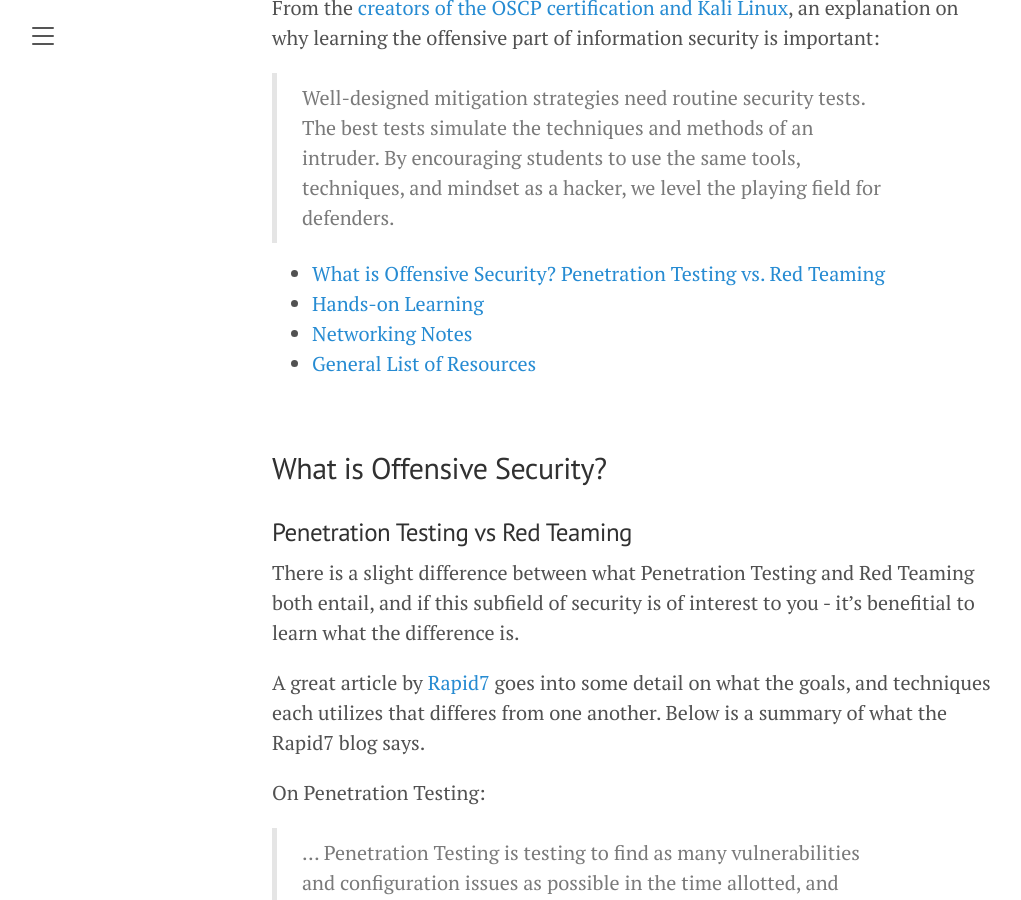
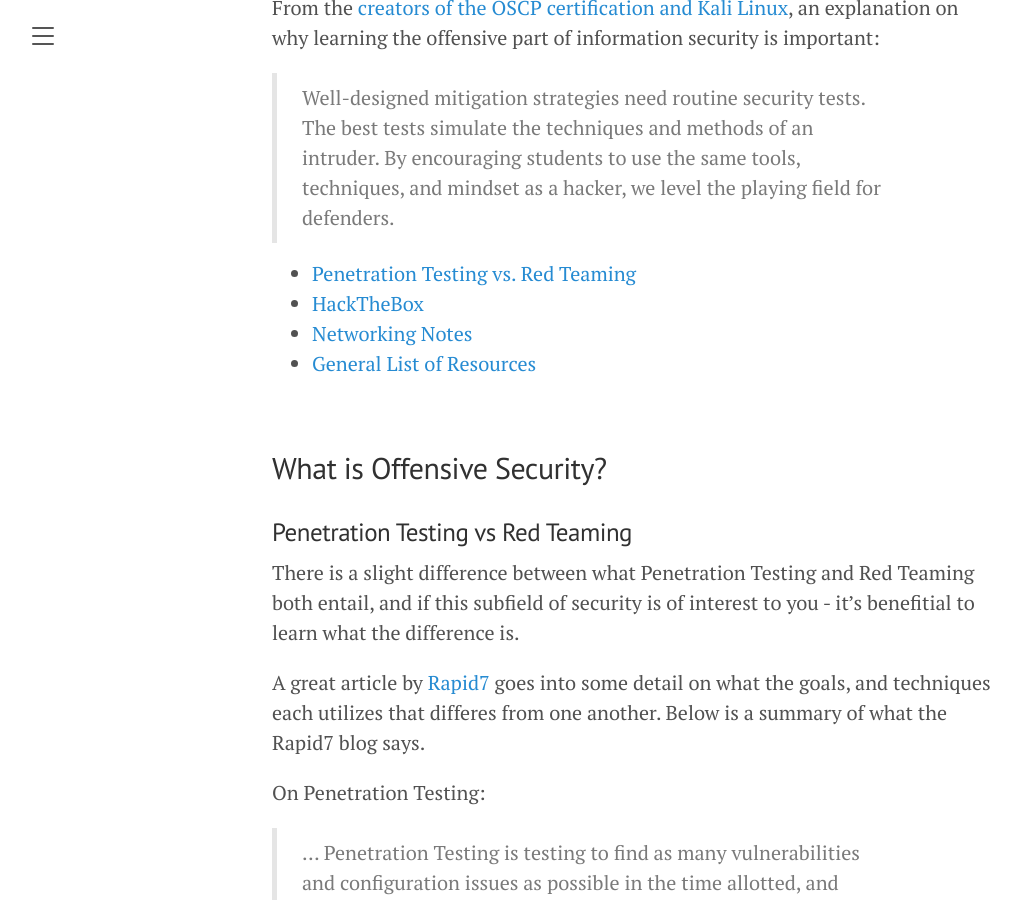
Before and after one commit to BurntxNoodle/blog, a Jekyll site: the page built from redteam.md, in a window 1280 px wide and 900 px high, scrolled down 309 px. Shown: the whole window, without its empty margins (8-1029 px from the left). Built offline with Jekyll 4.4.1, drawn with Linux system fonts in a browser that asks for light colours; some of the changed text lies outside the part shown.

Commit message:
Add files via upload

```diff
--- a/redteam.md
+++ b/redteam.md
@@ -9,10 +9,10 @@
 
 > Well-designed mitigation strategies need routine security tests. The best tests simulate the techniques and methods of an intruder. By encouraging students to use the same tools, techniques, and mindset as a hacker, we level the playing field for defenders.
 
-* [What is Offensive Security? Penetration Testing vs. Red Teaming]()
-* [Hands-on Learning]()
-* [Networking Notes]()
-* [General List of Resources]()
+* [Penetration Testing vs. Red Teaming](https://burntxnoodle.github.io/blog/redteam/#what-is-offensive-security)
+* [HackTheBox](https://burntxnoodle.github.io/blog/redteam/#hands-on-learning)
+* [Networking Notes](https://burntxnoodle.github.io/blog/redteam/#networking)
+* [General List of Resources](https://burntxnoodle.github.io/blog/redteam/#more-resources)
 
 <br>
 
@@ -37,9 +37,9 @@
 
 <br>
 
-### Hands-on Learning
+## Hands-on Learning
 
-## HackTheBox
+### HackTheBox
 To practice offensive security, there are a couple great sites to hone and improve skills. The website I primarily practice with is [HackTheBox](https://www.hackthebox.eu/) (HTB). Offering multiple systems and operating systems to hack your way through, HTB provides some good learning material for free. New boxes are released regularly and anyone can try them out, after a few months the box 'retires' and is replaced by a new box. VIP can be purchased to be on servers with less people and to practice on retired boxes.
 
 Writeups can only be done on retired machines, below is a list of HackTheBox writeups I've done.
@@ -73,4 +73,9 @@
 ## Networking
 Below is a list of basic networking notes I've taken.
 
+(coming soon)
+
+<br>
+
 ## More Resources
+(coming soon)
```
